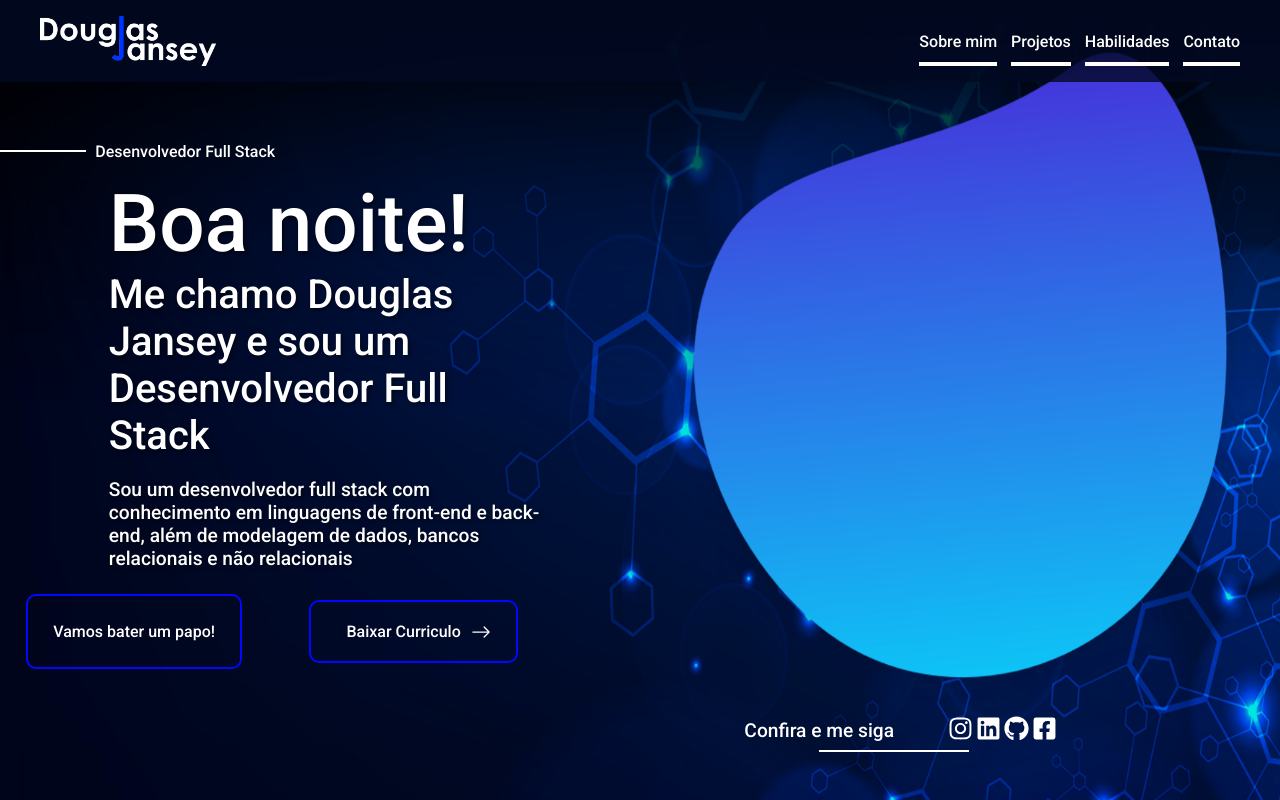
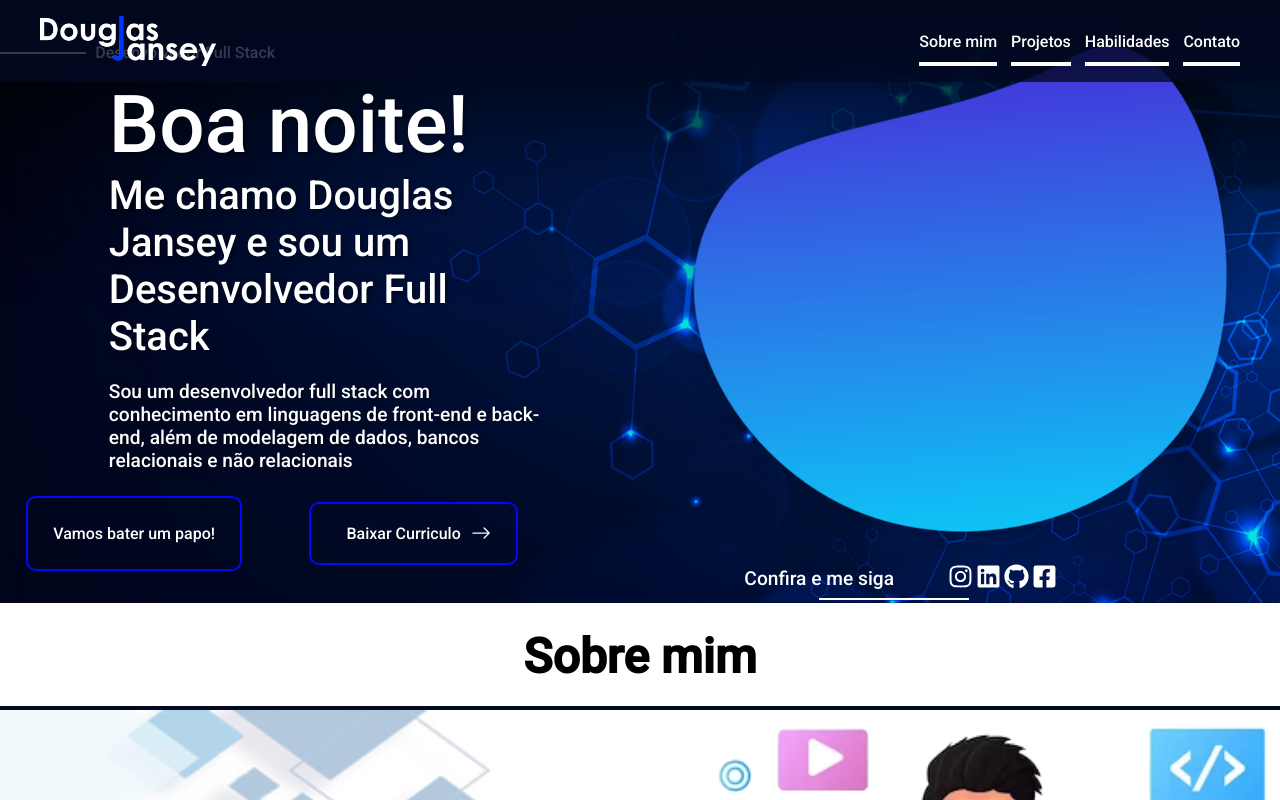
Before and after one commit to DouglasJansey/portf-oio, a Next.js app: page / in a window 1280 px wide. Shown: the top 800 px of the page. Built offline with nearby package versions, Linux system fonts and the light colour scheme.

Commit message:
edit: fadeout

```diff
--- a/src/components/aboutme/about/Aboutme.module.sass
+++ b/src/components/aboutme/about/Aboutme.module.sass
@@ -3,7 +3,7 @@
 @import '../../../../styles/_animation'
 
 @include animateFade($animationName: fadeRight, $from: -100%, $to: 0%, $opacityFrom: 0, $opacityTo: 1)
-@include animateFade($animationName: fadeLeft, $from: 100%, $to: 0%, $opacityFrom: 0, $opacityTo: 1)
+@include animateFade($animationName: fadeLeft, $from: 100%, $to: 0%, $opacityFrom: 0, $opacityTo: 0.5)
 @include animateFade($animationName: buttonFade, $from: 0%, $to: 0%, $opacityFrom: 0, $opacityTo: 1)
 @include animateFade($animationName: bgFade, $from: 0%, $to: 0%, $opacityFrom: 0, $opacityTo: 0.3)
 @include borderAnimate($animationName: borderFade, $widthFrom: 0%, $widthTo: 50%)
@@ -11,7 +11,7 @@
 .mainContainer
   display: flex
   flex-direction: column
-  justify-content: flex-start
+  justify-content: center
   align-items: center
   width: 100%
   height: auto
@@ -27,7 +27,7 @@
   height: 400px
   padding: 0
   position: relative
-  margin-top: 110px
+  margin-top: 0px
 
 .containerImg
   display: flex
@@ -45,8 +45,8 @@
     background: #03275d
     opacity: 0.5
     position: absolute
-    animation: borderFade 2s ease-in-out forwards
-    animation-delay: 2s
+    animation: borderFade 1s ease-in forwards
+    animation-delay: 1.88s
     right: 0
     top: 0
     bottom: 0
@@ -80,6 +80,7 @@
     width: 95%
     height: 98%
     &::before
+      animation: fadeLeft 1.8s forwards
       content: ""
       width: 100%
       height: 100%
@@ -163,6 +164,9 @@
     height: auto
 
   .containerImg
+    div
+      width: 250px
+      height: 250px
     &::after
       background: transparent
 
--- a/src/components/aboutme/about/experience/experience.module.sass
+++ b/src/components/aboutme/about/experience/experience.module.sass
@@ -1,4 +1,13 @@
 @import '../../../../../styles/_variables'
+
+@import '../../../../../styles/_animation'
+
+@include animateFade($animationName: fadeRight, $from: -100%, $to: 0%, $opacityFrom: 0, $opacityTo: 1)
+@include animateFade($animationName: fadeLeft, $from: 100%, $to: 0%, $opacityFrom: 0, $opacityTo: 1)
+@include animateFade($animationName: fadeFloatYear, $from: 0%, $to: -60px, $opacityFrom: 0, $opacityTo: 1)
+@include animateFade($animationName: bgFade, $from: 0%, $to: 0%, $opacityFrom: 0, $opacityTo: 0.5)
+@include animateFade($animationName: iconFade, $from: 0%, $to: 0%, $opacityFrom: 0, $opacityTo: 1)
+@include borderAnimateHeight($animationName: borderHeight, $heightFrom: 0%, $heightTo: 100%)
 
 .mainContainer
       display: flex
@@ -21,10 +30,10 @@
             width: 100%
             height: 100%
             background-image: url("/images/workBg.jpg")
-            opacity: 0.4
             background-position: center
             background-size: 100% 100%
             background-repeat: no-repeat
+            animation: bgFade 2s ease-in-out forwards
             position: absolute
             z-index: 1
 
@@ -41,6 +50,7 @@
       width: 20%
       height: 250px
       z-index: 2
+      animation: fadeRight 2s ease-in-out forwards
       img
             margin-left: -50px
             height: 100%
@@ -51,10 +61,21 @@
       justify-content: flex-start
       align-items: center
       width: 60%
-      height: 90%
+      height: auto
       z-index: 2
-      border-left: 5px solid #fff
       position: relative
+      &::after
+            content: ''
+            width: 5px
+            height: 0%
+            background: #fff
+            top: 0
+            left: 0
+            margin: auto
+            position: absolute
+            animation: borderHeight 2s ease-in-out forwards
+            animation-delay: 2.4s
+            z-index: -1
       &::before
             content: ""
             width: 60px
@@ -64,8 +85,11 @@
             background-size: 100% 100%
             background-repeat: no-repeat
             position: absolute
+            opacity: 0
+            animation: iconFade 1s ease-in-out forwards
+            animation-delay: 1.5s
             top: -60px
-            left: -32px
+            left: -27.4px
       div
             display: flex
             flex-direction: column
@@ -85,6 +109,7 @@
       background: $dark-gray
       margin-top: 25px
       z-index: 2
+      animation: fadeRight 2s ease-in-out forwards
       h1
             font-size: 2rem
             width: 55%
@@ -95,21 +120,27 @@
             flex-wrap: wrap
             margin-bottom: 5px
             width: 100%
+            height: auto
             position: relative
       ul
             margin: 2px
             width: auto
             height: auto
+
       li
             margin: 0
             padding: 0
+            animation: fadeLeft 2s ease-in-out forwards
 
 .floatYear
       position: absolute
-      left: -80px
+      left: -20px
+      opacity: 0
       top: 50px
       bottom: 0
       margin: auto
+      animation: fadeFloatYear 2s ease-in-out forwards
+      animation-delay: 2.7s
 
 .subTitle
       display: flex
@@ -118,6 +149,7 @@
       white-space: break-spaces
       position: relative
       margin-left: 10px
+      animation: fadeLeft 2s ease-in-out forwards
       &::before
             content: ""
             border-radius: 100%
@@ -128,7 +160,7 @@
             margin: auto
             top: 0
             bottom: 0
-            left: -62px
+            left: -58px
 
 .subText
       position: relative
@@ -136,12 +168,15 @@
       padding: 5px
       margin: 2px 15px 0px
       font-size: 1rem
+      animation: fadeLeft 2.5s ease-in-out forwards
+
 .text
       position: relative
       width: auto
       padding: 5px
       margin: 15px 35px 0px
       font-size: 0.8rem
+      animation: fadeLeft 2.3s ease-in-out forwards
 
 @media screen and ( max-width: 800px )
       .margin
--- a/src/components/aboutme/about/languages/languages.module.sass
+++ b/src/components/aboutme/about/languages/languages.module.sass
@@ -1,38 +1,12 @@
 @import '../../../../../styles/_variables'
 
-@keyframes fadeRight
-  0%
-    transform: translateX(-100%)
-    opacity: 0
+@import '../../../../../styles/_animation'
 
-  100%
-    transform: translateX(0)
-    opacity: 1
-
-@keyframes fadeLeft
-  0%
-    transform: translateX(100%)
-    opacity: 0
-  100%
-    transform: translateX(0)
-    opacity: 1
-
-@keyframes fadeBackground
-  0%
-    transform: translateX(-100%)
-    opacity: 0
-  100%
-    transform: translateX(0)
-    opacity: 0.3
-
-@keyframes borderLine
-  0%
-    width: 0%
-  100%
-    width: 100%
-
-@mixin animate($animation, $duration, $ease, $mode, $type)
-  animation: $animation $duration $ease $mode $type
+@include animateFade($animationName: fadeRight, $from: -100%, $to: 0%, $opacityFrom: 0, $opacityTo: 1)
+@include animateFade($animationName: fadeLeft, $from: 100%, $to: 0%, $opacityFrom: 0, $opacityTo: 1)
+@include animateFade($animationName: buttonFade, $from: 0%, $to: 0%, $opacityFrom: 0, $opacityTo: 1)
+@include animateFade($animationName: bgFade, $from: 0%, $to: 0%, $opacityFrom: 0, $opacityTo: 0.8)
+@include borderAnimate($animationName: borderFade, $widthFrom: 0%, $widthTo: 50%)
 
 .mainContainer
   display: flex
@@ -40,16 +14,23 @@
   justify-content: flex-start
   align-items: center
   width: 100%
-  height: 100%
+  height: auto
   color: #fff
-  background: $dark-blue-2
   margin-top: 50px
+  position: relative
+  &::before
+    content: ""
+    width: 100%
+    height: 100%
+    animation: bgFade 2s ease-in-out forwards
+    background: $dark-blue-2
+    position: absolute
+    z-index: 1
 
 .subContainer
   display: flex
   justify-content: center
   align-items: center
-  flex: none
   width: 100%
   height: auto
   position: relative
@@ -58,7 +39,7 @@
     width: 100%
     height: 100%
     background-image: url("/images/lgbackground.png")
-    opacity: 0.4
+    animation: bgFade 2s ease-in-out forwards
     mix-blend-mode: multiply
     background-position: center
     background-size: 100% 100%
@@ -70,6 +51,7 @@
   width: 400px
   height: 400px
   z-index: 2
+  animation: fadeLeft 2s ease-in-out forwards
   img
     height: 100%
     filter: invert(100%)
@@ -87,10 +69,10 @@
     flex-direction: column
     align-items: flex-start
     justify-content: flex-start
+    animation: fadeRight 2s ease-in-out forwards
     margin: 0
     width: 50%
     height: 98%
-    padding: 20px
 
 .subTitle
   font-size: 1.5rem
--- a/src/components/aboutme/resumeAboutMe/Aboutme.module.sass
+++ b/src/components/aboutme/resumeAboutMe/Aboutme.module.sass
@@ -155,7 +155,7 @@
       right: -30%
       margin: auto
   .containerText
-    width: 100%
+    width: 90%
   .containerTitle
     margin: 0
   .containerText
--- a/src/components/header/Header.module.sass
+++ b/src/components/header/Header.module.sass
@@ -10,7 +10,7 @@
     color: #fff
     position: fixed
     top: 0
-    z-index: 999
+    z-index: 20
     &::after
         content: ''
         width: 100%
@@ -100,5 +100,6 @@
     .containerMenu
         justify-content: center
         align-items: center
+        flex-direction: column
     .containerNav
         margin: 0
--- a/src/components/main/Main.module.sass
+++ b/src/components/main/Main.module.sass
@@ -11,7 +11,7 @@
     justify-content: center
     align-items: center
     width: auto
-    height: 100vh
+    height: auto
     color: #fff
     position: relative
     font-family: $Roboto
@@ -254,7 +254,7 @@
         justify-content: center
         align-items: center
     .containerMainText
-        width: 100%
+        width: 90%
     .containerPortfolio
         padding: 0
         a
--- a/src/components/skills/resumeSkills/index.tsx
+++ b/src/components/skills/resumeSkills/index.tsx
@@ -83,8 +83,8 @@ export default function Skills() {
     }
   }
   const scrollAnaimation = () => {
-    scrollY >= 140 && setActive(true)
-    scrollY === 0 && setActive(false)
+     console.log(scrollY)
+     scrollY > 10 ? setActive(true) : setActive(false)
   }
   useEffect(() => {
     const handleResize = () => {
--- a/src/components/skills/resumeSkills/skills.module.sass
+++ b/src/components/skills/resumeSkills/skills.module.sass
@@ -252,8 +252,8 @@
       .containerTitle
             white-space: nowrap
             justify-content: center
-            margin-top: 170px
             width: auto
+            padding-top: 35px
             h1
                   font-size: 2.6rem
       .containerImg
```
Also changed, not shown: src/components/aboutme/about/index.tsx (+19 -2 lines).
